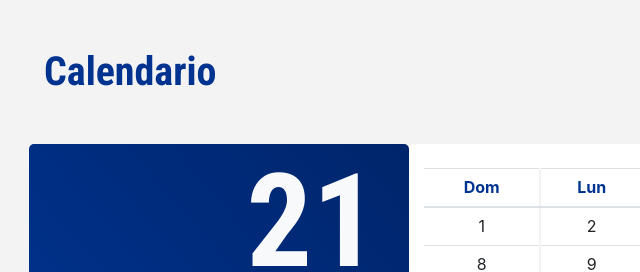
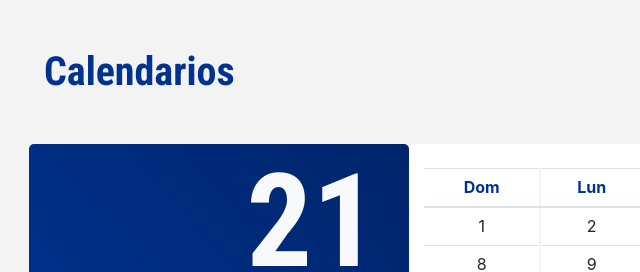
Before and after one commit to edonrosa6/calendario, a plain HTML site: page index.html in a window 1280 px wide. Shown: the top 272 px of the page, 41-681 px from the left. Drawn offline with nearby package versions, Linux system fonts and the light colour scheme.

```diff
--- a/index.html
+++ b/index.html
@@ -14,7 +14,7 @@
 <body>
     <section class="py-5">
         <div class="container">
-            <h1 class="text-blue">Calendario</h1>
+            <h1 class="text-blue">Calendarios</h1>
             <div class="row mt-5">
                 <div class="col-md-4 bg-blue" style="border-radius: 5px;">
                     <div>
```
